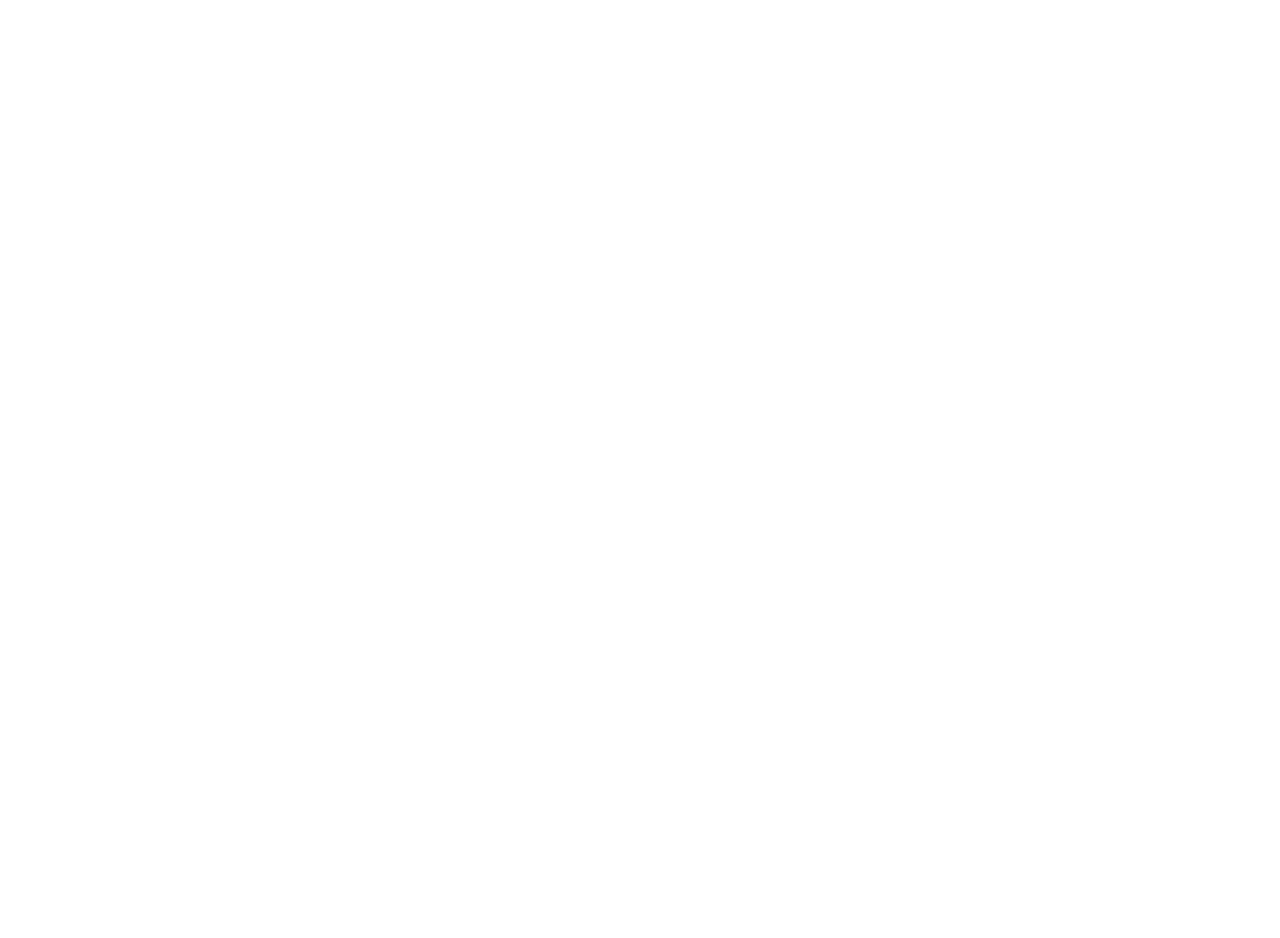
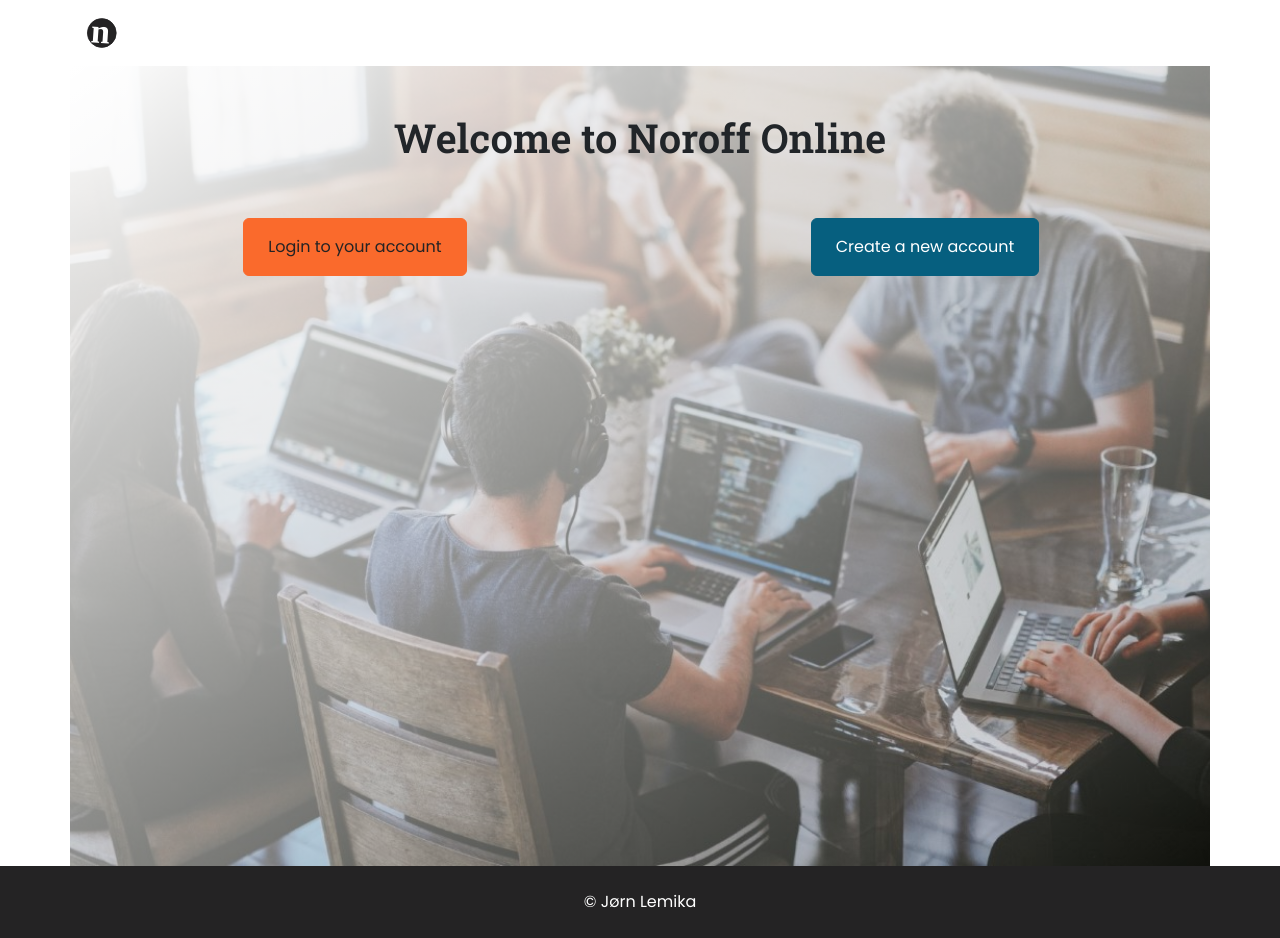
Before and after one commit to Noroff-FEU-Assignments/project-exam-2-jornl, a React (Vite) app: page / in a window 1280 px wide. Before the commit this address had no page. Before the commit the page ends 800 px from the top, so only its background shows below. Built offline with nearby package versions, Linux system fonts and the light colour scheme.

Commit message:
Added a welcome page.
Fixed missing alt tags on images.

```diff
--- a/src/App.jsx
+++ b/src/App.jsx
@@ -11,6 +11,7 @@
 
 import "./scss/main.scss";
 import { AuthProvider } from "./contexts/AuthContext";
+import Home from "./pages/Home";
 
 function App() {
   return (
@@ -18,6 +19,7 @@
       <BrowserRouter>
         <Routes>
           <Route element={<Layout />}>
+            <Route index element={<Home />} />
             <Route path="/login" element={<Login />} />
             <Route path="/register" element={<Register />} />
             <Route path="/posts" element={<Posts />} />
--- a/src/components/Common/Avatar.jsx
+++ b/src/components/Common/Avatar.jsx
@@ -6,7 +6,12 @@
   avatar = avatar && avatar !== "" ? avatar : defaultUser;
 
   return (
-    <Image fluid className={`rounded-full avatar ${className}`} src={avatar} />
+    <Image
+      fluid
+      className={`rounded-full avatar ${className}`}
+      src={avatar}
+      alt="user avatar"
+    />
   );
 }
 
--- a/src/components/UI/Navigation.jsx
+++ b/src/components/UI/Navigation.jsx
@@ -13,7 +13,7 @@
     <Navbar expand="md">
       <Container>
         <Link to={auth ? "/posts" : "/"} className="navbar-brand">
-          <Image src={appLogo} className="h-10 w-10" />
+          <Image src={appLogo} className="h-10 w-10" alt="Logo" />
         </Link>
         {auth && (
           <>
--- a/src/components/UI/Post/Post.jsx
+++ b/src/components/UI/Post/Post.jsx
@@ -55,7 +55,7 @@
           <Link to={`/posts/${post.id}`}>{post.title}</Link>
         </h2>
         {post.media && (
-          <Image src={post.media} fluid className="my-2 rounded" />
+          <Image src={post.media} fluid className="my-2 rounded" alt="" />
         )}
         <p
           className="border-bottom pb-3"
--- a/src/components/UI/Post/PostList.jsx
+++ b/src/components/UI/Post/PostList.jsx
@@ -76,7 +76,7 @@
                 <Link to={`/posts/${post.id}`}>{post.title}</Link>
               </h2>
               {post.media && (
-                <Image src={post.media} fluid className="my-2 rounded" />
+                <Image src={post.media} fluid className="my-2 rounded" alt="" />
               )}
               <p className="border-bottom pb-3">{post.body}</p>
 
--- a/src/components/UI/Profile/Profile.jsx
+++ b/src/components/UI/Profile/Profile.jsx
@@ -28,7 +28,11 @@
           backgroundSize: "cover",
         }}
       >
-        <Image src={avatar} className="profile__avatar h-24" />
+        <Image
+          src={avatar}
+          className="profile__avatar h-24"
+          alt={`${profile.name}s avatar`}
+        />
       </div>
       <Container className="py-5">
         <Row>
--- a/src/data/App.js
+++ b/src/data/App.js
@@ -1,2 +1,2 @@
-export const appName = "N";
+export const appName = "Noroff Online";
 export const baseApiUrl = "https://api.noroff.dev/api/v1";
--- /dev/null
+++ b/src/pages/Home.jsx
@@ -0,0 +1,30 @@
+import { Col, Container, Row } from "react-bootstrap";
+import Header from "@/components/Common/Header";
+import { appName } from "../data/App";
+import { Link } from "react-router-dom";
+
+export default function Home() {
+  return (
+    <Container className="text-center" id="welcome-splash">
+      <Row>
+        <Col>
+          <Header className="mt-5" title="Welcome!">
+            Welcome to {appName}
+          </Header>
+        </Col>
+      </Row>
+      <Row className="mt-5">
+        <Col xs={12} md={6} className="mb-5 mb-md-0">
+          <Link to="/login" className="btn btn-secondary py-3 px-4">
+            Login to your account
+          </Link>
+        </Col>
+        <Col xs={12} md={6}>
+          <Link to="/register" className="btn btn-primary py-3 px-4">
+            Create a new account
+          </Link>
+        </Col>
+      </Row>
+    </Container>
+  );
+}
--- a/src/scss/main.scss
+++ b/src/scss/main.scss
@@ -5,28 +5,8 @@
 @import "partials/topography";
 @import "partials/sizing";
 @import "partials/colors";
+@import "partials/profiles";
 @import "partials/comment";
 @import "partials/avatar";
 @import "partials/reactions";
-
-.profile__header {
-  position: relative;
-  min-height: 20rem;
-  max-height: 22rem;
-
-  & .profile__avatar {
-    height: 10rem;
-    width: 10rem;
-    background-color: white;
-    border-radius: 50%;
-    object-fit: cover;
-    object-position: top;
-
-    position: absolute;
-    bottom: 0;
-    left: 50%;
-    right: 50%;
-    transform: translate(-50%, 50%);
-    border: 1px solid $white;
-  }
-}
+@import "partials/pages";
--- /dev/null
+++ b/src/scss/partials/_pages.scss
@@ -0,0 +1,11 @@
+#welcome-splash {
+  height: 100vh;
+  background-repeat: no-repeat;
+  background-size: cover;
+  background-image: linear-gradient(
+      145deg,
+      rgba(255, 255, 255, 1) 0%,
+      rgba(0, 0, 0, 0) 100%
+    ),
+    url("@/assets/annie-spratt-QckxruozjRg-unsplash.jpg");
+}
--- /dev/null
+++ b/src/scss/partials/_profiles.scss
@@ -0,0 +1,21 @@
+.profile__header {
+  position: relative;
+  min-height: 20rem;
+  max-height: 22rem;
+
+  & .profile__avatar {
+    height: 10rem;
+    width: 10rem;
+    background-color: white;
+    border-radius: 50%;
+    object-fit: cover;
+    object-position: top;
+
+    position: absolute;
+    bottom: 0;
+    left: 50%;
+    right: 50%;
+    transform: translate(-50%, 50%);
+    border: 1px solid $white;
+  }
+}
```
Also changed, not shown: src/assets/annie-spratt-QckxruozjRg-unsplash.jpg (added).
